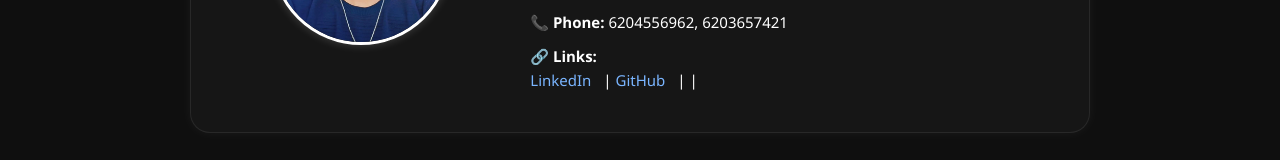
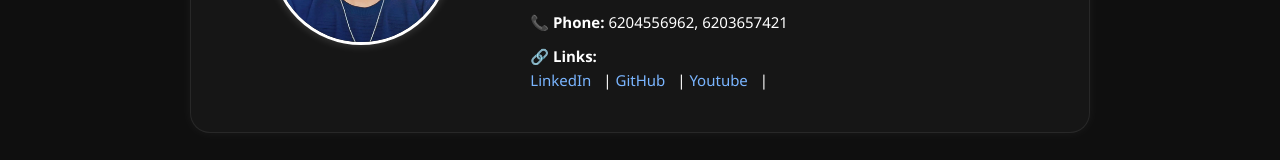
Before and after one commit to ranvi2006/My-Portfolio, a React (Vite) app in the folder frontend/: page /contact in a window 1280 px wide. Shown: the part 312-472 px from the top of the page. Built offline with nearby package versions, Linux system fonts and the light colour scheme.

Commit message:
youtube added"

```diff
--- a/frontend/src/pages/Contact.jsx
+++ b/frontend/src/pages/Contact.jsx
@@ -17,6 +17,8 @@ const Contact = () => {
     phoneNumbers: ["6204556962", "6203657421"],
     githubLink: "https://github.com/ranvi2006",
     linkedinLink: "https://www.linkedin.com/in/raju-fullstack/",
+    youtubeLink:"https://www.youtube.com/@wemakecorder"
+    ,
     facebookLink: "",
     instagramLink: "",
     protfolioLink: "",
@@ -102,6 +104,7 @@ const Contact = () => {
               <strong>🔗 Links:</strong><br />
               {profile.linkedinLink && <a href={profile.linkedinLink} target="_blank">LinkedIn</a>}{" | "}
               {profile.githubLink && <a href={profile.githubLink} target="_blank">GitHub</a>}{" | "}
+              {profile.githubLink && <a href={profile.youtubeLink} target="_blank">Youtube</a>}{"  "}
               {profile.protfolioLink && <a href={profile.protfolioLink} target="_blank">Portfolio</a>}{" | "}
               {profile.resumeLink && <a href={profile.resumeLink} target="_blank">Resume</a>}
             </p>
```
